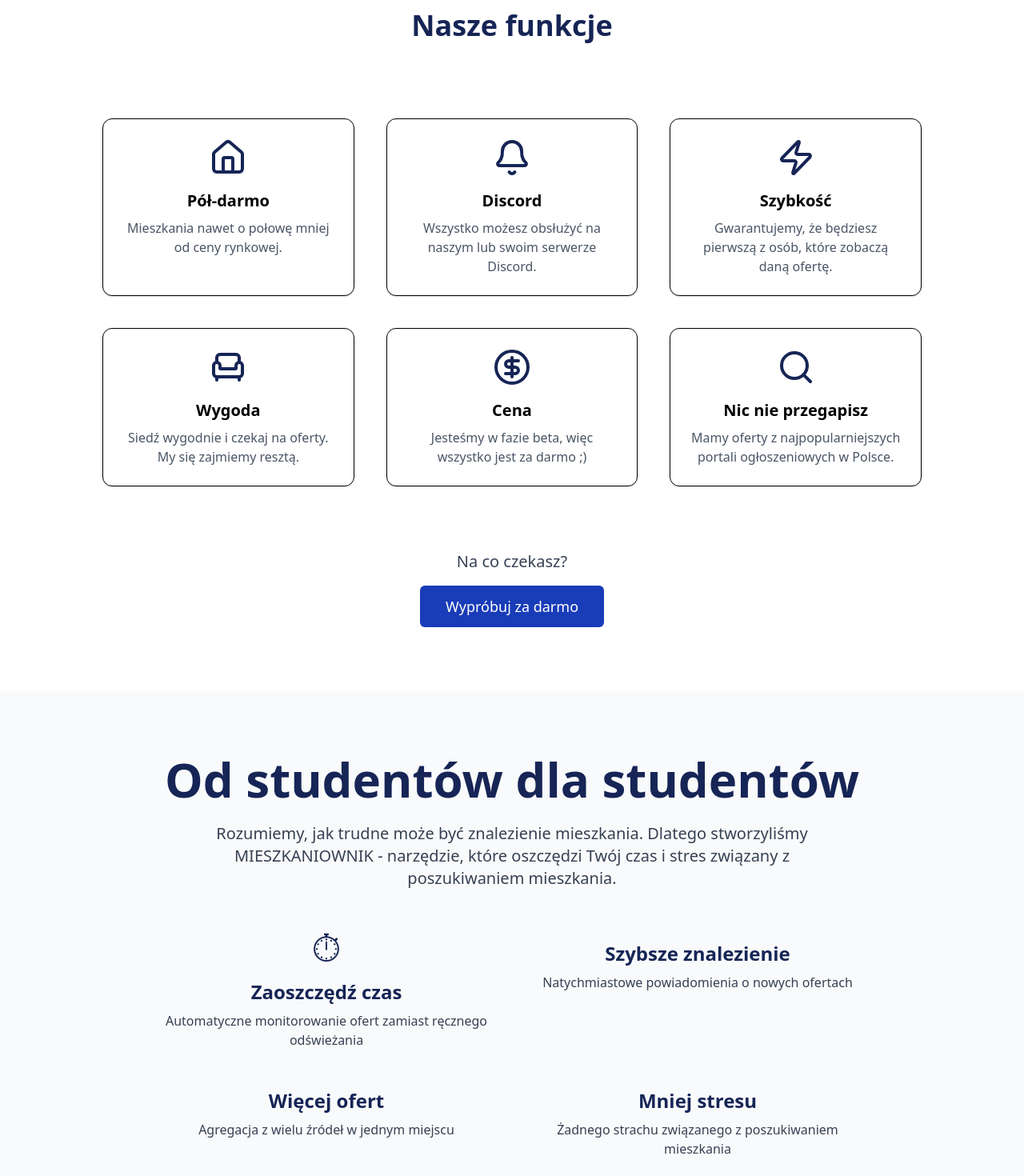
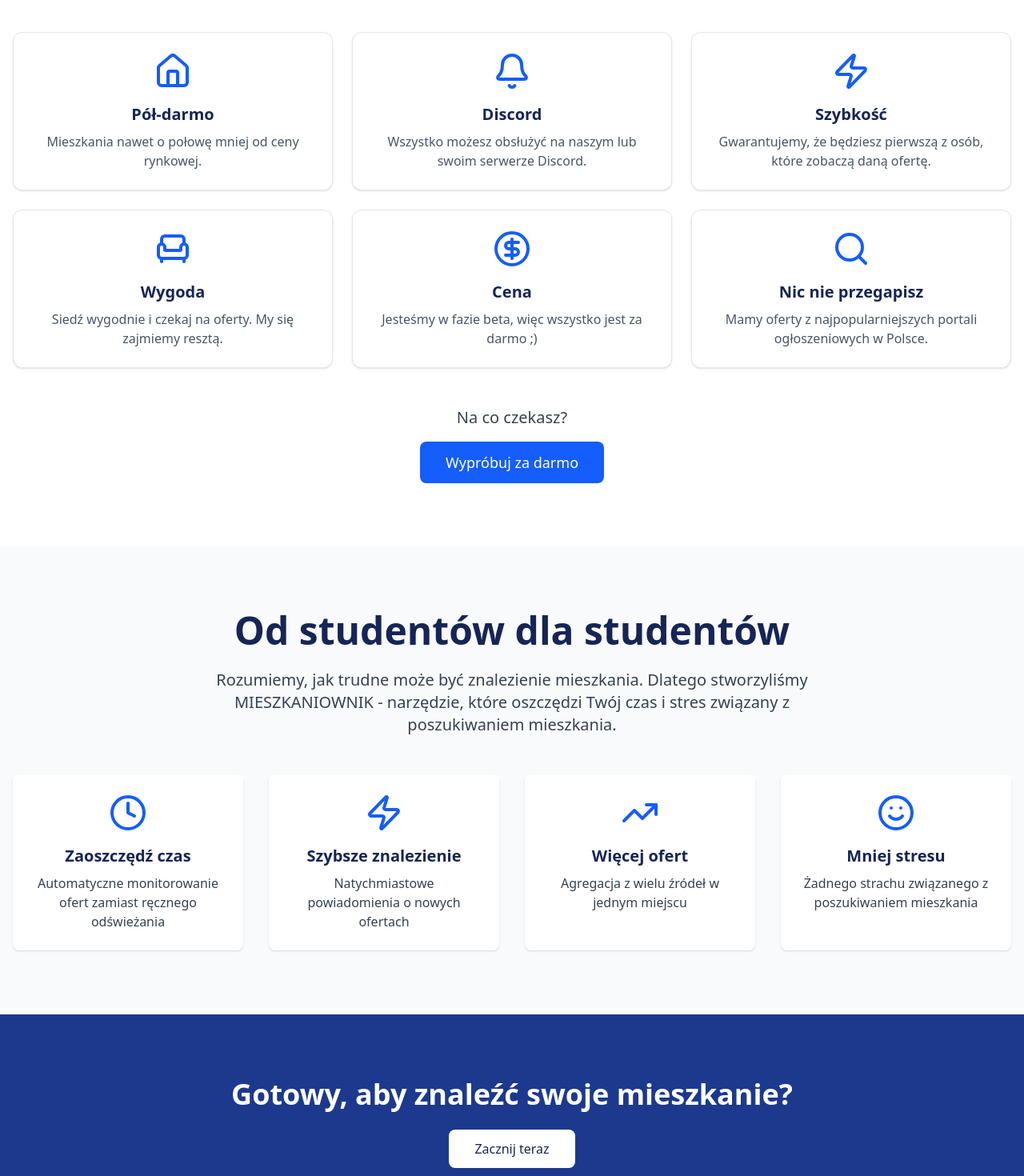
Before and after one commit to moshenetsb/wakacyjne-wyzwanie-mieszkaniownik-frontend, a React (Vite) app: page / in a window 1280 px wide. Shown: the part 1160-2630 px from the top of the page at 80% size. Built offline with nearby package versions, Linux system fonts and the light colour scheme; no server answers.

Commit message:
refactor: improve landing page layout

```diff
--- a/src/components/Home.jsx
+++ b/src/components/Home.jsx
@@ -1,11 +1,14 @@
 import {
   BellIcon,
   HomeIcon,
-  UserIcon,
   ZapIcon,
   ArmchairIcon,
   CircleDollarSignIcon,
   SearchIcon,
+  Clock,
+  Zap,
+  TrendingUp,
+  SmileIcon,
 } from "lucide-react";
 import { useNavigate } from "react-router-dom";
 
@@ -22,9 +25,10 @@ function Home() {
   }
 
   return (
-    <>
+    <main className="w-full">
+      {/* Hero Section */}
       <section
-        className="relative flex h-[90dvh] w-full flex-col items-center justify-center bg-cover bg-fixed bg-top bg-no-repeat p-8"
+        className="relative mt-16 flex min-h-[85vh] w-full flex-col items-center justify-center bg-cover bg-fixed bg-top bg-no-repeat p-8"
         style={{ backgroundImage: `url(${backgroundImage})` }}
       >
         <div className="absolute inset-0 bg-black/40"></div>
@@ -37,7 +41,7 @@ function Home() {
           >
             Dołącz do serwera na Discordzie
           </a>
-          <h1 className="text-2xl font-extrabold tracking-wider text-white sm:text-4xl md:text-6xl lg:text-7xl">
+          <h1 className="text-3xl font-extrabold tracking-wider text-white sm:text-5xl md:text-6xl lg:text-7xl">
             MIESZKANIOWNIK
           </h1>
           <p className="max-w-2xl text-lg text-white sm:text-xl md:text-2xl">
@@ -45,126 +49,149 @@ function Home() {
           </p>
           <button
             onClick={handleOnClick}
-            className="rounded-md bg-blue-800 px-8 py-3 text-lg font-medium text-white transition duration-300 hover:bg-blue-700"
+            className="mt-4 rounded-lg bg-blue-600 px-8 py-3 text-lg font-medium text-white transition hover:bg-blue-700"
           >
             Wypróbuj za darmo
           </button>
         </div>
       </section>
 
-      <section className="flex flex-col items-center bg-gray-50 px-4 py-20 text-center">
-        <h2 className="mb-6 text-3xl font-bold text-blue-950 sm:text-4xl md:text-6xl">
+      {/* How it works Section */}
+      <section className="flex flex-col items-center bg-gray-50 px-4 py-16 text-center md:py-20">
+        <div className="w-full max-w-7xl">
+          <h2 className="mb-6 text-3xl font-bold text-blue-950 sm:text-4xl md:text-5xl">
             Jak to działa?
           </h2>
-        <p className="max-w-2xl text-lg text-gray-700 sm:text-xl">
+          <p className="mx-auto max-w-2xl text-lg text-gray-700 sm:text-xl">
             Wystarczy, że podasz nam kilka informacji, a my znajdziemy dla Ciebie
             <br />
             <b>najlepsze oferty.</b>
           </p>
+        </div>
       </section>
 
-      <section className="flex w-full flex-col items-center gap-12 bg-white px-4 py-20">
-        <h2 className="mb-12 text-center text-2xl font-bold text-blue-950 sm:text-4xl">
+      {/* Features Section */}
+      <section className="flex w-full flex-col items-center gap-8 bg-white px-4 py-16 md:py-20">
+        <div className="w-full max-w-7xl">
+          <h2 className="mb-12 text-center text-3xl font-bold text-blue-950 sm:text-4xl">
             Nasze funkcje
           </h2>
-        <div className="grid w-full max-w-5xl grid-cols-1 gap-10 sm:grid-cols-2 md:grid-cols-3">
-          <div className="flex flex-col items-center rounded-xl border bg-white p-6 text-center shadow transition hover:shadow-lg">
-            <HomeIcon size={48} className="mb-4 text-blue-950" />
-            <h3 className="mb-2 text-xl font-semibold">Pół-darmo</h3>
+          <div className="grid grid-cols-1 gap-6 sm:grid-cols-2 lg:grid-cols-3">
+            <div className="flex flex-col items-center rounded-xl border border-gray-200 bg-white p-6 text-center shadow-sm transition hover:shadow-lg">
+              <HomeIcon size={48} className="mb-4 text-blue-600" />
+              <h3 className="mb-2 text-xl font-semibold text-blue-950">
+                Pół-darmo
+              </h3>
               <p className="text-gray-600">
                 Mieszkania nawet o połowę mniej od ceny rynkowej.
               </p>
             </div>
-          <div className="flex flex-col items-center rounded-xl border bg-white p-6 text-center shadow transition hover:shadow-lg">
-            <BellIcon size={48} className="mb-4 text-blue-950" />
-            <h3 className="mb-2 text-xl font-semibold">Discord</h3>
+            <div className="flex flex-col items-center rounded-xl border border-gray-200 bg-white p-6 text-center shadow-sm transition hover:shadow-lg">
+              <BellIcon size={48} className="mb-4 text-blue-600" />
+              <h3 className="mb-2 text-xl font-semibold text-blue-950">
+                Discord
+              </h3>
               <p className="text-gray-600">
                 Wszystko możesz obsłużyć na naszym lub swoim serwerze Discord.
               </p>
             </div>
-          <div className="flex flex-col items-center rounded-xl border bg-white p-6 text-center shadow transition hover:shadow-lg">
-            <ZapIcon size={48} className="mb-4 text-blue-950" />
-            <h3 className="mb-2 text-xl font-semibold">Szybkość</h3>
+            <div className="flex flex-col items-center rounded-xl border border-gray-200 bg-white p-6 text-center shadow-sm transition hover:shadow-lg">
+              <ZapIcon size={48} className="mb-4 text-blue-600" />
+              <h3 className="mb-2 text-xl font-semibold text-blue-950">
+                Szybkość
+              </h3>
               <p className="text-gray-600">
                 Gwarantujemy, że będziesz pierwszą z osób, które zobaczą daną
                 ofertę.
               </p>
             </div>
-          <div className="flex flex-col items-center rounded-xl border bg-white p-6 text-center shadow transition hover:shadow-lg">
-            <ArmchairIcon size={48} className="mb-4 text-blue-950" />
-            <h3 className="mb-2 text-xl font-semibold">Wygoda</h3>
+            <div className="flex flex-col items-center rounded-xl border border-gray-200 bg-white p-6 text-center shadow-sm transition hover:shadow-lg">
+              <ArmchairIcon size={48} className="mb-4 text-blue-600" />
+              <h3 className="mb-2 text-xl font-semibold text-blue-950">
+                Wygoda
+              </h3>
               <p className="text-gray-600">
                 Siedź wygodnie i czekaj na oferty. My się zajmiemy resztą.
               </p>
             </div>
-          <div className="flex flex-col items-center rounded-xl border bg-white p-6 text-center shadow transition hover:shadow-lg">
-            <CircleDollarSignIcon size={48} className="mb-4 text-blue-950" />
-            <h3 className="mb-2 text-xl font-semibold">Cena</h3>
+            <div className="flex flex-col items-center rounded-xl border border-gray-200 bg-white p-6 text-center shadow-sm transition hover:shadow-lg">
+              <CircleDollarSignIcon size={48} className="mb-4 text-blue-600" />
+              <h3 className="mb-2 text-xl font-semibold text-blue-950">
+                Cena
+              </h3>
               <p className="text-gray-600">
                 Jesteśmy w fazie beta, więc wszystko jest za darmo ;)
               </p>
             </div>
-          <div className="flex flex-col items-center rounded-xl border bg-white p-6 text-center shadow transition hover:shadow-lg">
-            <SearchIcon size={48} className="mb-4 text-blue-950" />
-            <h3 className="mb-2 text-xl font-semibold">Nic nie przegapisz</h3>
+            <div className="flex flex-col items-center rounded-xl border border-gray-200 bg-white p-6 text-center shadow-sm transition hover:shadow-lg">
+              <SearchIcon size={48} className="mb-4 text-blue-600" />
+              <h3 className="mb-2 text-xl font-semibold text-blue-950">
+                Nic nie przegapisz
+              </h3>
               <p className="text-gray-600">
                 Mamy oferty z najpopularniejszych portali ogłoszeniowych w Polsce.
               </p>
             </div>
           </div>
-        <div className="mx-auto mt-8 max-w-2xl text-center">
+
+          {/* CTA in Features Section */}
+          <div className="mx-auto mt-12 max-w-2xl text-center">
             <p className="mb-4 text-lg text-gray-700 sm:text-xl">
               Na co czekasz?
             </p>
             <button
               onClick={handleOnClick}
-            className="rounded-md bg-blue-800 px-8 py-3 text-lg font-medium text-white transition duration-300 hover:bg-blue-700"
+              className="rounded-lg bg-blue-600 px-8 py-3 text-lg font-medium text-white transition hover:bg-blue-700"
             >
               Wypróbuj za darmo
             </button>
           </div>
+        </div>
       </section>
 
-      <section className="flex flex-col items-center bg-gray-50 px-4 py-20 text-center">
-        <h2 className="mb-6 text-3xl font-bold text-blue-950 sm:text-4xl md:text-6xl">
+      {/* Value Proposition Section */}
+      <section className="flex flex-col items-center bg-gray-50 px-4 py-16 text-center md:py-20">
+        <div className="w-full max-w-7xl">
+          <h2 className="mb-6 text-3xl font-bold text-blue-950 sm:text-4xl md:text-5xl">
             Od studentów dla studentów
           </h2>
-        <p className="max-w-3xl text-lg text-gray-700 sm:text-xl">
+          <p className="mx-auto mb-12 max-w-3xl text-lg text-gray-700 sm:text-xl">
             Rozumiemy, jak trudne może być znalezienie mieszkania. Dlatego
             stworzyliśmy MIESZKANIOWNIK - narzędzie, które oszczędzi Twój czas i
             stres związany z poszukiwaniem mieszkania.
           </p>
-        <div className="mt-12 grid w-full max-w-4xl grid-cols-1 gap-8 sm:grid-cols-2">
-          <div className="flex flex-col items-center">
-            <div className="mb-4 text-5xl font-bold text-blue-950">⏱</div>
-            <h3 className="mb-2 text-2xl font-semibold text-blue-950">
+
+          <div className="grid grid-cols-1 gap-8 sm:grid-cols-2 lg:grid-cols-4">
+            <div className="flex flex-col items-center rounded-lg bg-white p-6 shadow-sm">
+              <Clock size={48} className="mb-4 text-blue-600" />
+              <h3 className="mb-2 text-xl font-semibold text-blue-950">
                 Zaoszczędź czas
               </h3>
               <p className="text-gray-700">
                 Automatyczne monitorowanie ofert zamiast ręcznego odświeżania
               </p>
             </div>
-          <div className="flex flex-col items-center">
-            <div className="mb-4 text-5xl font-bold text-blue-950"></div>
-            <h3 className="mb-2 text-2xl font-semibold text-blue-950">
+            <div className="flex flex-col items-center rounded-lg bg-white p-6 shadow-sm">
+              <Zap size={48} className="mb-4 text-blue-600" />
+              <h3 className="mb-2 text-xl font-semibold text-blue-950">
                 Szybsze znalezienie
               </h3>
               <p className="text-gray-700">
                 Natychmiastowe powiadomienia o nowych ofertach
               </p>
             </div>
-          <div className="flex flex-col items-center">
-            <div className="mb-4 text-5xl font-bold text-blue-950"></div>
-            <h3 className="mb-2 text-2xl font-semibold text-blue-950">
+            <div className="flex flex-col items-center rounded-lg bg-white p-6 shadow-sm">
+              <TrendingUp size={48} className="mb-4 text-blue-600" />
+              <h3 className="mb-2 text-xl font-semibold text-blue-950">
                 Więcej ofert
               </h3>
               <p className="text-gray-700">
                 Agregacja z wielu źródeł w jednym miejscu
               </p>
             </div>
-          <div className="flex flex-col items-center">
-            <div className="mb-4 text-5xl font-bold text-blue-950"></div>
-            <h3 className="mb-2 text-2xl font-semibold text-blue-950">
+            <div className="flex flex-col items-center rounded-lg bg-white p-6 shadow-sm">
+              <SmileIcon size={48} className="mb-4 text-blue-600" />
+              <h3 className="mb-2 text-xl font-semibold text-blue-950">
                 Mniej stresu
               </h3>
               <p className="text-gray-700">
@@ -172,20 +199,24 @@ function Home() {
               </p>
             </div>
           </div>
+        </div>
       </section>
 
-      <section className="flex w-full flex-col items-center justify-center bg-blue-900 px-4 py-20 text-white">
-        <h2 className="mb-6 text-center text-2xl font-bold sm:text-4xl">
+      {/* Final CTA Section */}
+      <section className="flex w-full flex-col items-center justify-center bg-blue-900 px-4 py-16 text-white md:py-20">
+        <div className="w-full max-w-7xl text-center">
+          <h2 className="mb-6 text-3xl font-bold sm:text-4xl">
             Gotowy, aby znaleźć swoje mieszkanie?
           </h2>
           <button
             onClick={handleOnClick}
-          className="rounded-md bg-white px-8 py-3 text-blue-950 transition duration-300 hover:bg-gray-200"
+            className="rounded-lg bg-white px-8 py-3 font-medium text-blue-950 transition hover:bg-gray-200"
           >
             Zacznij teraz
           </button>
+        </div>
       </section>
-    </>
+    </main>
   );
 }
 
--- a/src/pages/HomePage.jsx
+++ b/src/pages/HomePage.jsx
@@ -6,9 +6,7 @@ function HomePage() {
   return (
     <>
       <Header />
-      <main className="mt-18 flex min-h-[80vh] w-full flex-grow flex-col justify-center">
-        <Home />
-      </main>
+      <Home />
       <Footer />
     </>
   );
```
Lines whose indentation alone changed are shown as unchanged.
